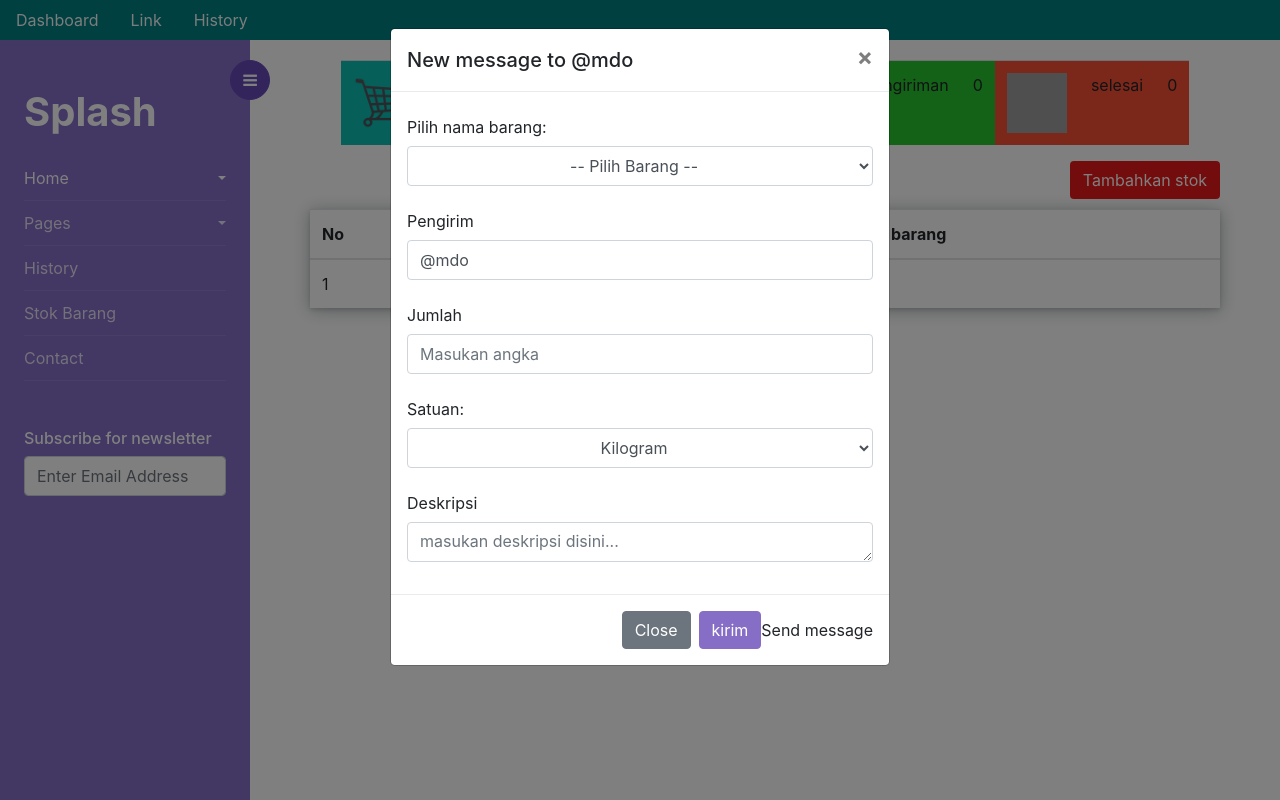
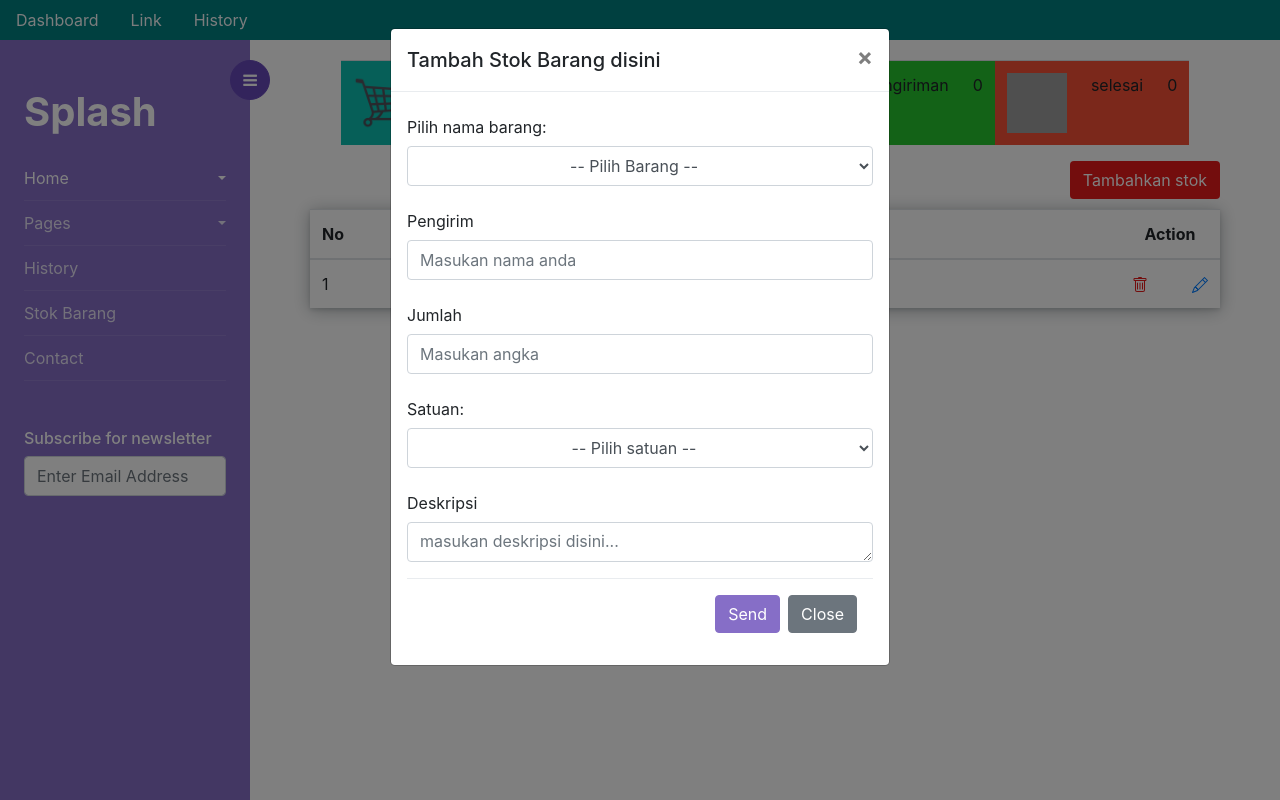
Before and after one commit to rafiabdulloh/inventory, a CodeIgniter 4 app: the page made by app/Views/main/home.php in a window 1280 px wide, after a click on "Tambahkan stok". Run offline with PHP 8.4 and a stand-in for CodeIgniter, Linux system fonts and the light colour scheme; the template is opened without the code that fills it: most values are stand-ins (such as "Sample title", 1, 10 or a date in 2020); some libraries are stand-ins or nearby versions; grey boxes are pictures that could not be loaded.

Commit message:
first commit

```diff
--- a/app/Views/main/barang.php
+++ b/app/Views/main/barang.php
@@ -1,10 +1,12 @@
 <table class="table table-hover box tmpl" id="stock">
     <!-- <div class="btn btn-inline-primary tmpl insert-stock" id="insert-stock">+ Stok</div> -->
-	<button type="button" class="btn btn-inline-primary insert-stock" data-toggle="modal" data-target="#exampleModal" data-whatever="@mdo">Tambahkan stok</button>
+	<button type="button" class="btn btn-inline-primary tmpl insert-stock" data-toggle="modal" data-target="#exampleModal">Tambahkan stok</button>
 	<thead>
         <th>No</th>
         <th>Name</th>
         <th>Stok barang</th>
+        <th style="text-align:center ;width:100px">Action</th>
+
 	</thead>
 	<tbody>
         <?php $no=1; foreach($stokBarang as $brg):?>
@@ -12,10 +14,21 @@
 		<td><?= $no ?></td>
 		<td><?= $brg['alias']?></td>
 		<td><?= $brg['stok']?></td>
+		<td class="trash" style="padding-top:17px">
+            <a href="" style="color:#e61a1a">
+                <svg xmlns="http://www.w3.org/2000/svg" width="16" height="16" fill="currentColor" class="bi bi-trash" viewBox="0 0 16 16" style="float:left">
+                <path d="M5.5 5.5A.5.5 0 0 1 6 6v6a.5.5 0 0 1-1 0V6a.5.5 0 0 1 .5-.5zm2.5 0a.5.5 0 0 1 .5.5v6a.5.5 0 0 1-1 0V6a.5.5 0 0 1 .5-.5zm3 .5a.5.5 0 0 0-1 0v6a.5.5 0 0 0 1 0V6z"/>
+                <path fill-rule="evenodd" d="M14.5 3a1 1 0 0 1-1 1H13v9a2 2 0 0 1-2 2H5a2 2 0 0 1-2-2V4h-.5a1 1 0 0 1-1-1V2a1 1 0 0 1 1-1H6a1 1 0 0 1 1-1h2a1 1 0 0 1 1 1h3.5a1 1 0 0 1 1 1v1zM4.118 4 4 4.059V13a1 1 0 0 0 1 1h6a1 1 0 0 0 1-1V4.059L11.882 4H4.118zM2.5 3V2h11v1h-11z"/>
+                </svg>
+            </a>
+            <a href="" class="edit">
+                <svg xmlns="http://www.w3.org/2000/svg" width="16" height="16" fill="currentColor" class="bi bi-pencil" viewBox="0 0 16 16" style="float:right">
+                <path d="M12.146.146a.5.5 0 0 1 .708 0l3 3a.5.5 0 0 1 0 .708l-10 10a.5.5 0 0 1-.168.11l-5 2a.5.5 0 0 1-.65-.65l2-5a.5.5 0 0 1 .11-.168l10-10zM11.207 2.5 13.5 4.793 14.793 3.5 12.5 1.207 11.207 2.5zm1.586 3L10.5 3.207 4 9.707V10h.5a.5.5 0 0 1 .5.5v.5h.5a.5.5 0 0 1 .5.5v.5h.293l6.5-6.5zm-9.761 5.175-.106.106-1.528 3.821 3.821-1.528.106-.106A.5.5 0 0 1 5 12.5V12h-.5a.5.5 0 0 1-.5-.5V11h-.5a.5.5 0 0 1-.468-.325z"/>
+                </svg>
+            </a>
+        </td>
+
     </tr>
         <?php $no++; endforeach; ?>
 	</tbody>
 </table>
-<div style="display:none">
-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
-</div>
--- a/app/Views/main/tambah-barang.php
+++ b/app/Views/main/tambah-barang.php
@@ -21,7 +21,7 @@
 	  <div class="modal-dialog" role="document">
 	    <div class="modal-content">
 	      <div class="modal-header">
-	        <h5 class="modal-title" id="exampleModalLabel">New asdfmessage</h5>
+	        <h5 class="modal-title" id="exampleModalLabel">New message</h5>
 	        <button type="button" class="close" data-dismiss="modal" aria-label="Close">
 	          <span aria-hidden="true">&times;</span>
 	        </button>
@@ -44,7 +44,8 @@
                     <input placeholder="Masukan angka" class="form-control" type="number" name="qty" id="total" required>
 	            </div>
 	            <label for="recipient-name" class="col-form-label">Satuan:</label>
-                <select name="alias" id="" class="select form-group col-form-label form-control">
+                <select name="satuan" id="" class="select form-group col-form-label form-control">
+                <option value="" selected disabled hidden>-- Pilih satuan --</option>
                     <option value="kg">Kilogram</option>
                     <option value="pcs">Pack</option>
                 </select>
@@ -52,11 +53,11 @@
 	              <label for="message-text" class="col-form-label">Deskripsi</label>
                     <textarea class="form-control" placeholder="masukan deskripsi disini..." type="number" name="deskripsi"></textarea>
 	            </div>
+                <div class="modal-footer">
+                    <button class="btn btn-primary" id="submit" type="submit" name="submit" value="Send">Send</button>
+                    <button type="button" class="btn btn-secondary" data-dismiss="modal">Close</button>
+                </div>
 	        </form>
-	      </div>
-	      <div class="modal-footer">
-	        <button type="button" class="btn btn-secondary" data-dismiss="modal">Close</button>
-	        <input class="btn btn-primary" id="submit" type="submit" name="submit" value="kirim">Send message</input>
 	      </div>
 	    </div>
 	  </div>
--- a/public/css/style.css
+++ b/public/css/style.css
@@ -49,3 +49,9 @@
 #form{
     display: none;
 }
+.trash{
+    width:10px
+}
+.edit{
+    width:65px
+}
--- a/public/js/inventory.home.js
+++ b/public/js/inventory.home.js
@@ -102,6 +102,6 @@ $('#exampleModal').on('show.bs.modal', function (event) {
     // If necessary, you could initiate an AJAX request here (and then do the updating in a callback).
     // Update the modal's content. We'll use jQuery here, but you could use a data binding library or other methods instead.
     var modal = $(this)
-    modal.find('.modal-title').text('New message to ' + recipient)
-    modal.find('.modal-body input').val(recipient)
+    modal.find('.modal-title').text('Tambah Stok Barang disini')
+    modal.find('.modal-body input').val()
   })
```
Also changed, not shown: app/Controllers/Base/Home.php (+11 -12 lines), readme.txt (added).
